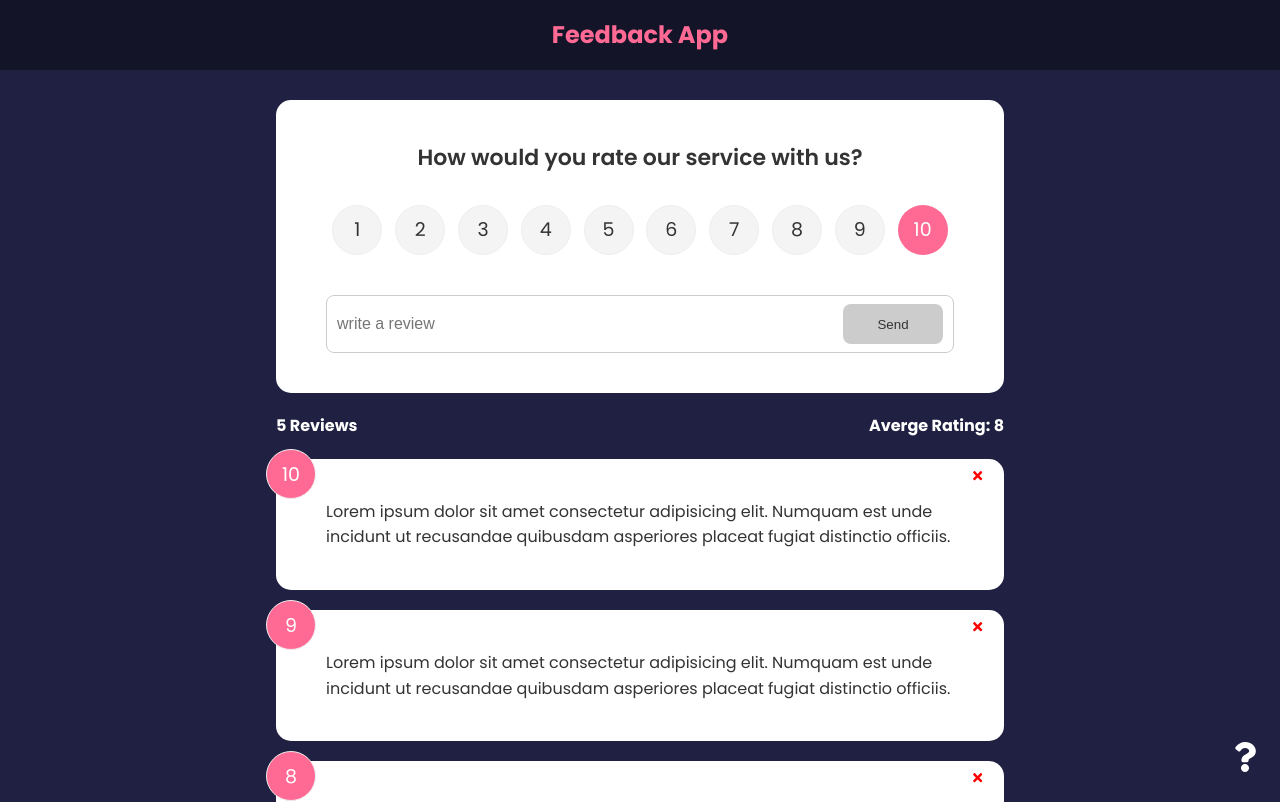
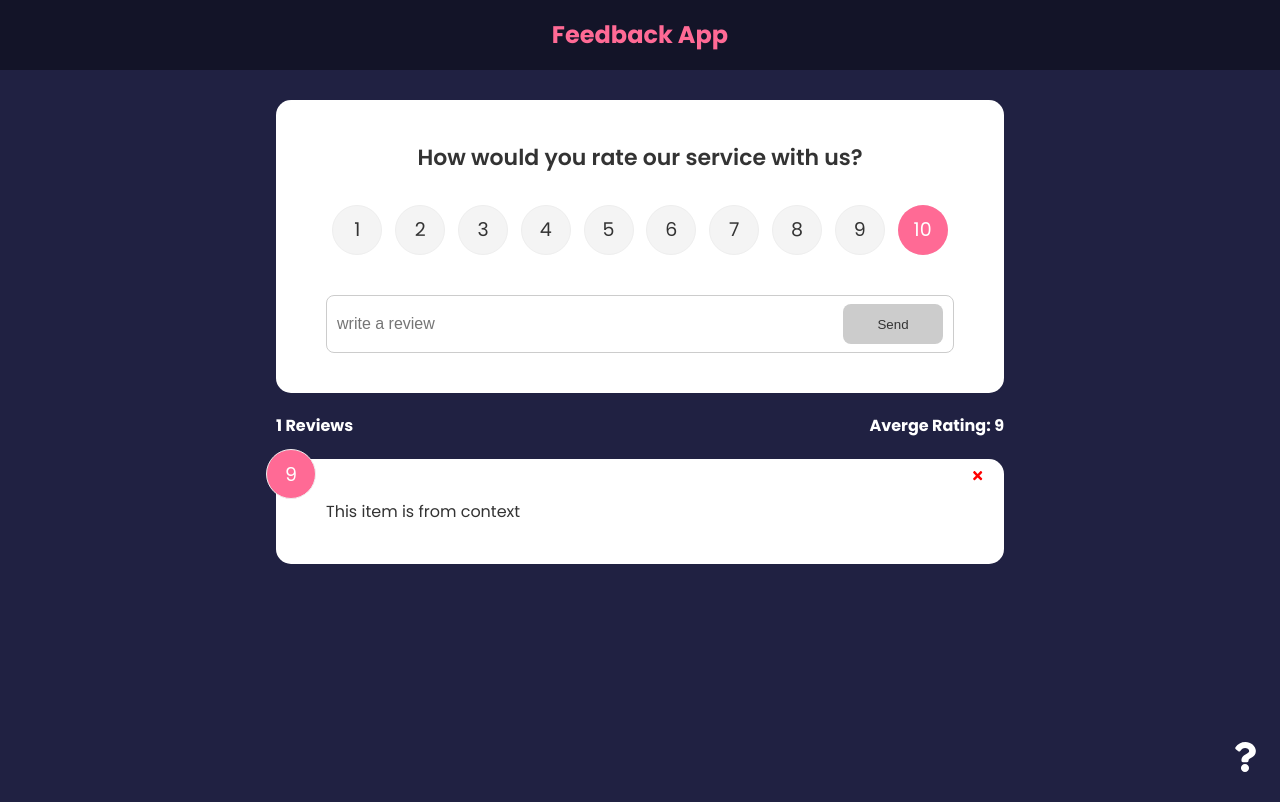
Before and after one commit to iamimran/feedback-app, a React (Create React App) app: page / in a window 1280 px wide. Shown: the top 802 px of the page. Built offline with nearby package versions, Linux system fonts and the light colour scheme.

Commit message:
1. Removes useState functionality and adds useContext functionality 2. code clean up

```diff
--- a/src/App.js
+++ b/src/App.js
@@ -1,29 +1,16 @@
-import { useState } from 'react'
 import { BrowserRouter as Router, Route, Routes } from 'react-router-dom'
 import Header from './components/Header'
 import FeedbackList from './components/FeedbackList';
 import FeedbackStats from './components/FeedbackStats';
-import FeedbackData from './data/FeedbackData';
 import FeedbackForm from './components/FeedbackForm';
 import AboutPage from './pages/AboutPage'
 import AboutIconLink from './components/AboutIconLink';
-import { v4 as uuidv4 } from 'uuid'
+import { FeedbackProvider } from './context/FeedbackContext'
 
 function App() {
-    const [feedback, setFeedback] = useState(FeedbackData)
-
-    const deleteFeedback = (id) => {
-        if(window.confirm('Are you sure you want to delete this item?')) {
-            setFeedback(feedback.filter((item) => item.id !== id))
-        }
-    }
-
-    const addFeedback = (newFeedback) => {
-        newFeedback.id = uuidv4()
-        setFeedback([newFeedback, ...feedback])
-    }
 
     return(
+        <FeedbackProvider>
             <Router>
                 <Header text = "Feedback App"></Header>
 
@@ -31,9 +18,9 @@
                         <Routes>
                             <Route exact path='/' element = {
                                 <>
-                                <FeedbackForm handleAdd = { addFeedback }></FeedbackForm>
-                                <FeedbackStats feedback = { feedback }></FeedbackStats>
-                                <FeedbackList feedback = { feedback } handleDelete = { deleteFeedback }></FeedbackList>
+                                    <FeedbackForm />
+                                    <FeedbackStats />
+                                    <FeedbackList />
                                 </>
                             }>
 
@@ -45,6 +32,7 @@
                         <AboutIconLink />
                     </div>
             </Router>
+        </FeedbackProvider>
     );
 }
 
--- a/src/components/FeedbackForm.jsx
+++ b/src/components/FeedbackForm.jsx
@@ -1,13 +1,16 @@
-import {React, useState } from 'react'
+import {React, useState, useContext } from 'react'
+import FeedbackContext from '../context/FeedbackContext'
 import Card from './shared/Card'
 import Button from './shared/Button'
 import RatingSelect from './RatingSelect'
 
-function FeedbackForm({ handleAdd }) {
+function FeedbackForm() {
     const [text, setText] = useState('')
     const [rating, setRating] = useState(10)
     const [btnDisabled, setBtnDisabled] = useState(true)
     const [errorMessage, setErrorMessage] = useState('')
+
+    const { addFeedback }= useContext(FeedbackContext)
 
     const handleOnChange = (e) => {
         if(text === '') {
@@ -31,7 +34,7 @@
                 rating,
             }
 
-            handleAdd(newFeedback)
+            addFeedback(newFeedback)
             setText('')
         }
     }
--- a/src/components/FeedbackItem.jsx
+++ b/src/components/FeedbackItem.jsx
@@ -1,14 +1,18 @@
+import { useContext } from 'react'
+
 import Card from './shared/Card'
 import PropTypes from 'prop-types'
 import { FaTimes } from 'react-icons/fa'
+import FeedbackContext from '../context/FeedbackContext'
 
+function FeedbackItem({ feedbackItem }) {
 
-function FeedbackItem({ feedbackItem, handleDelete }) {
+    const { deleteFeedback } = useContext(FeedbackContext)
 
     return (
         <Card>
             <div className="num-display">{ feedbackItem.rating }</div>
-            <button onClick={ () => handleDelete(feedbackItem.id)} className="close">
+            <button onClick={ () => deleteFeedback(feedbackItem.id)} className="close">
                 <FaTimes color="red"/>
             </button>
             <div className="text-display">{ feedbackItem.text }</div>
--- a/src/components/FeedbackList.jsx
+++ b/src/components/FeedbackList.jsx
@@ -1,24 +1,13 @@
-import React from 'react'
+import { React, useContext } from 'react'
 import FeedbackItem from './FeedbackItem'
-import PropTypes from 'prop-types'
 import { motion, AnimatePresence } from 'framer-motion'
+import FeedbackContext from '../context/FeedbackContext'
+function FeedbackList() {
 
-function FeedbackList({ feedback, handleDelete }) {
+    const { feedback } = useContext(FeedbackContext)
 
     if(!feedback || feedback.length === 0)
         return <p>No feedback(s) yet...</p>
-
-    // return (
-    //     <div className='feedback-list'>
-    //         {feedback.map((feedbackItem) => (
-    //             <FeedbackItem
-    //                 key = { feedbackItem.id }
-    //                 feedbackItem = { feedbackItem }
-    //                 handleDelete = { (id) => { handleDelete(id) }}>
-    //             </FeedbackItem>
-    //         ))}
-    //     </div>
-    // )
 
     return (
         <div className='feedback-list'>
@@ -33,8 +22,8 @@
                         <FeedbackItem
                             key = { feedbackItem.id }
                             feedbackItem = { feedbackItem }
-                            handleDelete = { (id) => { handleDelete(id) }}>
-                        </FeedbackItem>
+                        />
+
                     </motion.div>
                 ))}
             </AnimatePresence>
@@ -43,13 +32,4 @@
     )
 }
 
-FeedbackList.propTypes = {
-    feedback: PropTypes.arrayOf(
-        PropTypes.shape({
-            id: PropTypes.number.isRequired,
-            text: PropTypes.string.isRequired,
-            rating: PropTypes.number.isRequired,
-        })
-    ),
-}
 export default FeedbackList
--- a/src/components/FeedbackStats.jsx
+++ b/src/components/FeedbackStats.jsx
@@ -1,7 +1,9 @@
-import React from 'react';
-import PropTypes from 'prop-types'
+import { React, useContext } from 'react'
+import FeedbackContext from '../context/FeedbackContext'
 
-function FeedbackStats({ feedback }) {
+function FeedbackStats() {
+
+    const { feedback } = useContext(FeedbackContext)
 
     let average = feedback.reduce((acc, cur) => {
         return acc + cur.rating
@@ -18,14 +20,5 @@
     </div>;
 }
 
-FeedbackStats.propTypes = {
-    feedback: PropTypes.arrayOf(
-        PropTypes.shape({
-            id: PropTypes.number.isRequired,
-            text: PropTypes.string.isRequired,
-            rating: PropTypes.number.isRequired,
-        })
-    ),
-}
 
 export default FeedbackStats;
--- /dev/null
+++ b/src/context/FeedbackContext.js
@@ -0,0 +1,36 @@
+import { createContext, useState } from "react";
+import { v4 as uuidv4 } from 'uuid'
+
+const FeedbackContext = createContext()
+
+export const FeedbackProvider = ({ children }) => {
+
+    const [feedback, setFeedback] = useState([
+        {
+            id: 1,
+            text: 'This item is from context',
+            rating: 9
+        }
+    ])
+
+    const deleteFeedback = (id) => {
+        if(window.confirm('Are you sure you want to delete this item?')) {
+            setFeedback(feedback.filter((item) => item.id !== id))
+        }
+    }
+
+    const addFeedback = (newFeedback) => {
+        newFeedback.id = uuidv4()
+        setFeedback([newFeedback, ...feedback])
+    }
+
+    return (
+        <FeedbackContext.Provider value = {{
+            feedback, deleteFeedback, addFeedback
+        }}>
+            { children }
+        </FeedbackContext.Provider>
+    )
+}
+
+export default FeedbackContext
```
Lines whose indentation alone changed are shown as unchanged.
